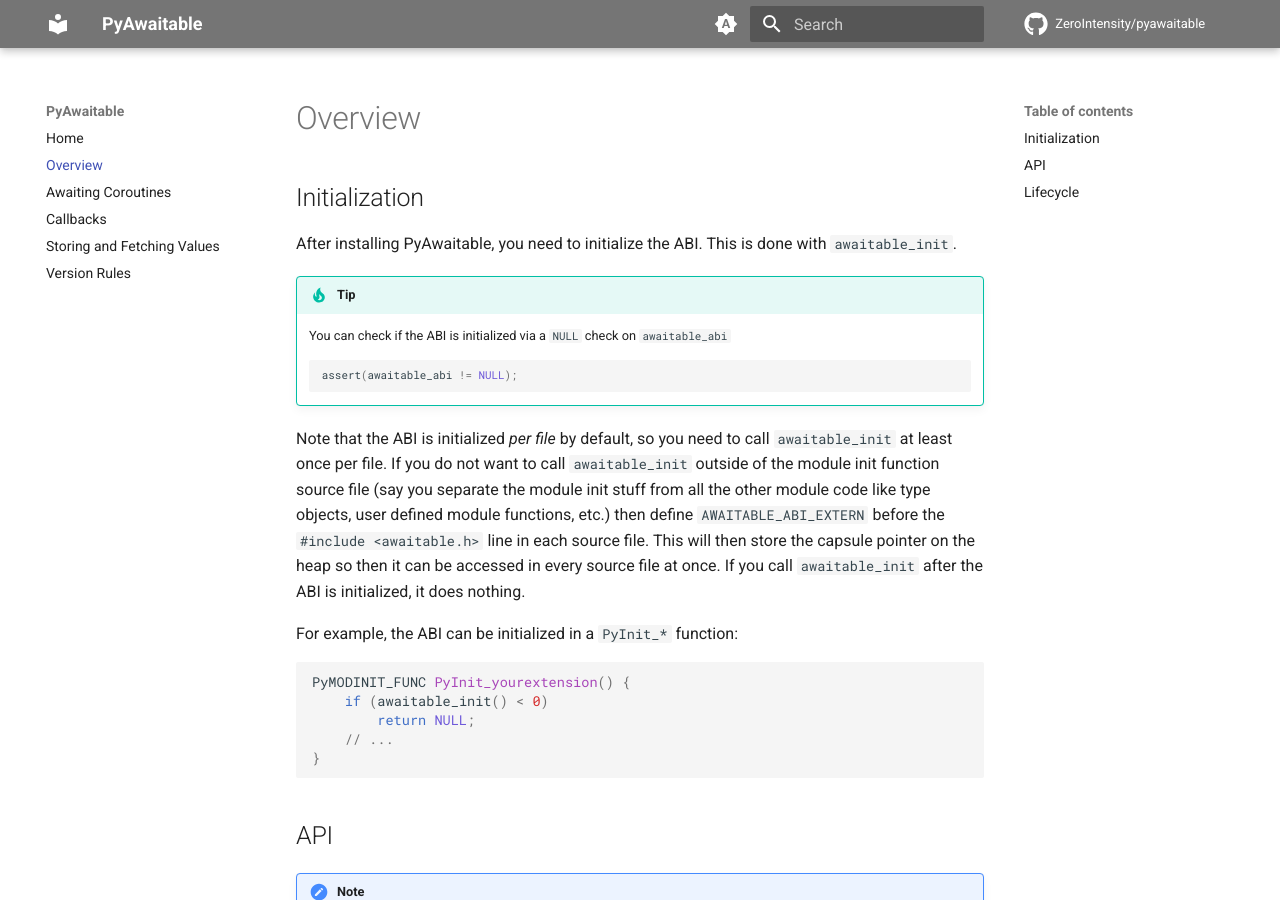
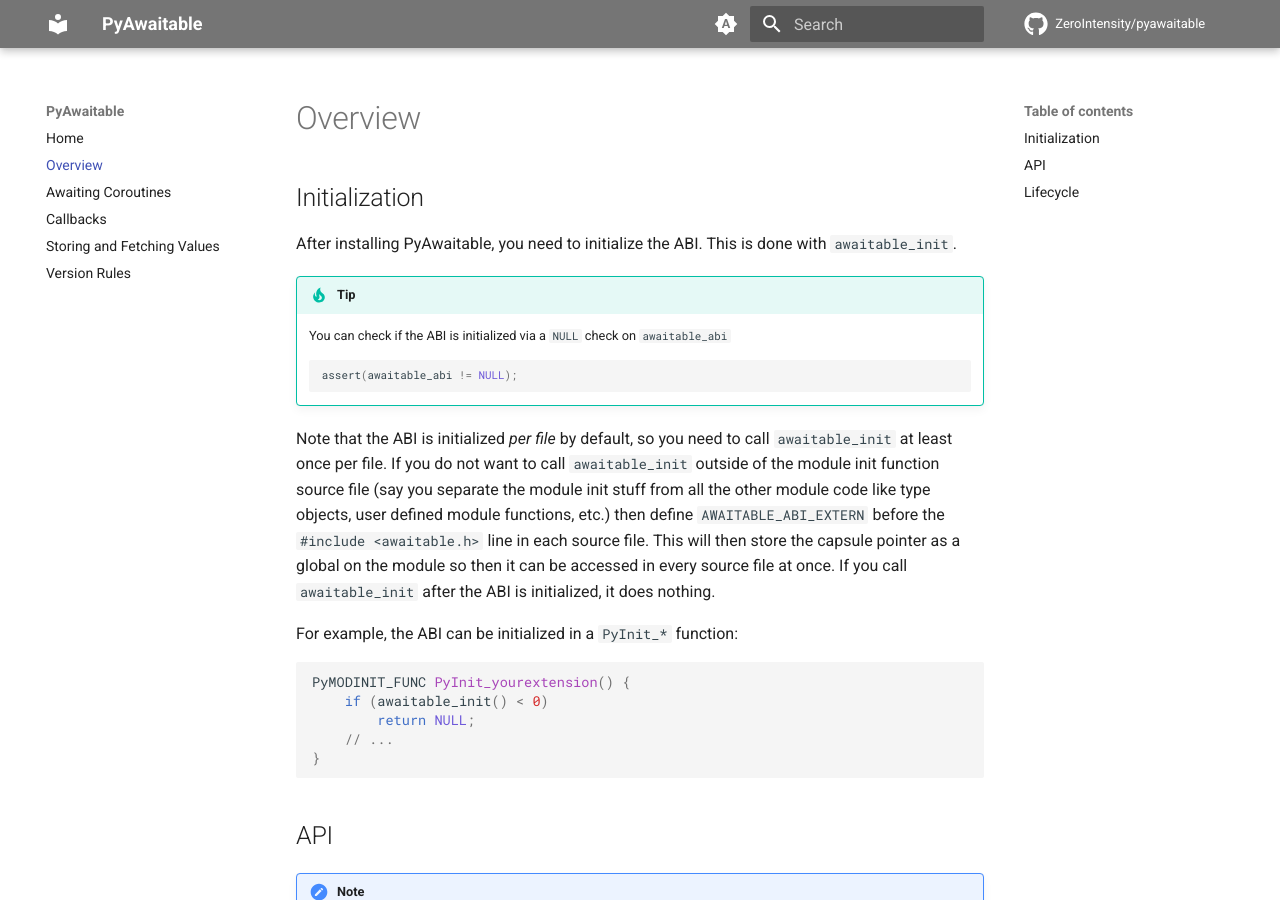
Before and after one commit to ZeroIntensity/pyawaitable, an MkDocs documentation site: the page built from docs/overview.md, in a window 1280 px wide and 900 px high. Built offline with MkDocs 1.6.1 and Material for MkDocs 9.7.7, drawn with Linux system fonts in a browser that asks for light colours; comment, search, counter and statistics services are not loaded.

Commit message:
Update docs.
I said that the capsule pointer would be stored on the heap originally when this is not the case. Instead it is a global with the optional define.

```diff
--- a/docs/overview.md
+++ b/docs/overview.md
@@ -15,7 +15,7 @@ After installing PyAwaitable, you need to initialize the ABI. This is done with
 Note that the ABI is initialized *per file* by default, so you need to call `awaitable_init` at least once per file. If you do not want to call `awaitable_init`
 outside of the module init function source file (say you separate the module init stuff from all the other module code like type objects, user defined module functions, etc.) then define
 `AWAITABLE_ABI_EXTERN` before the `#include <awaitable.h>` line in each source file.
-This will then store the capsule pointer on the heap so then it can be accessed in every source file at once. If you call `awaitable_init` after the ABI is initialized, it does nothing.
+This will then store the capsule pointer as a global on the module so then it can be accessed in every source file at once. If you call `awaitable_init` after the ABI is initialized, it does nothing.
 
 For example, the ABI can be initialized in a `PyInit_*` function:
 
```
